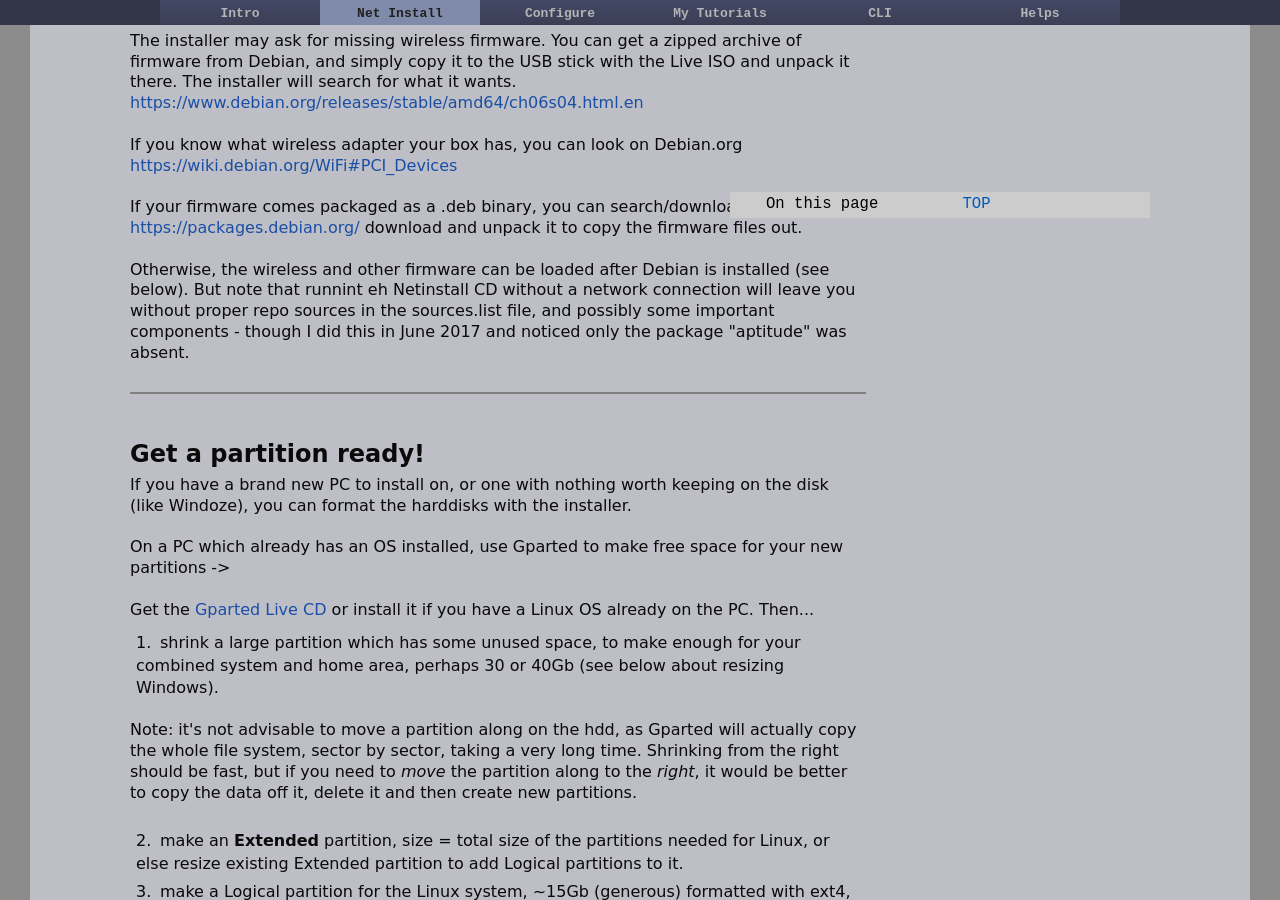
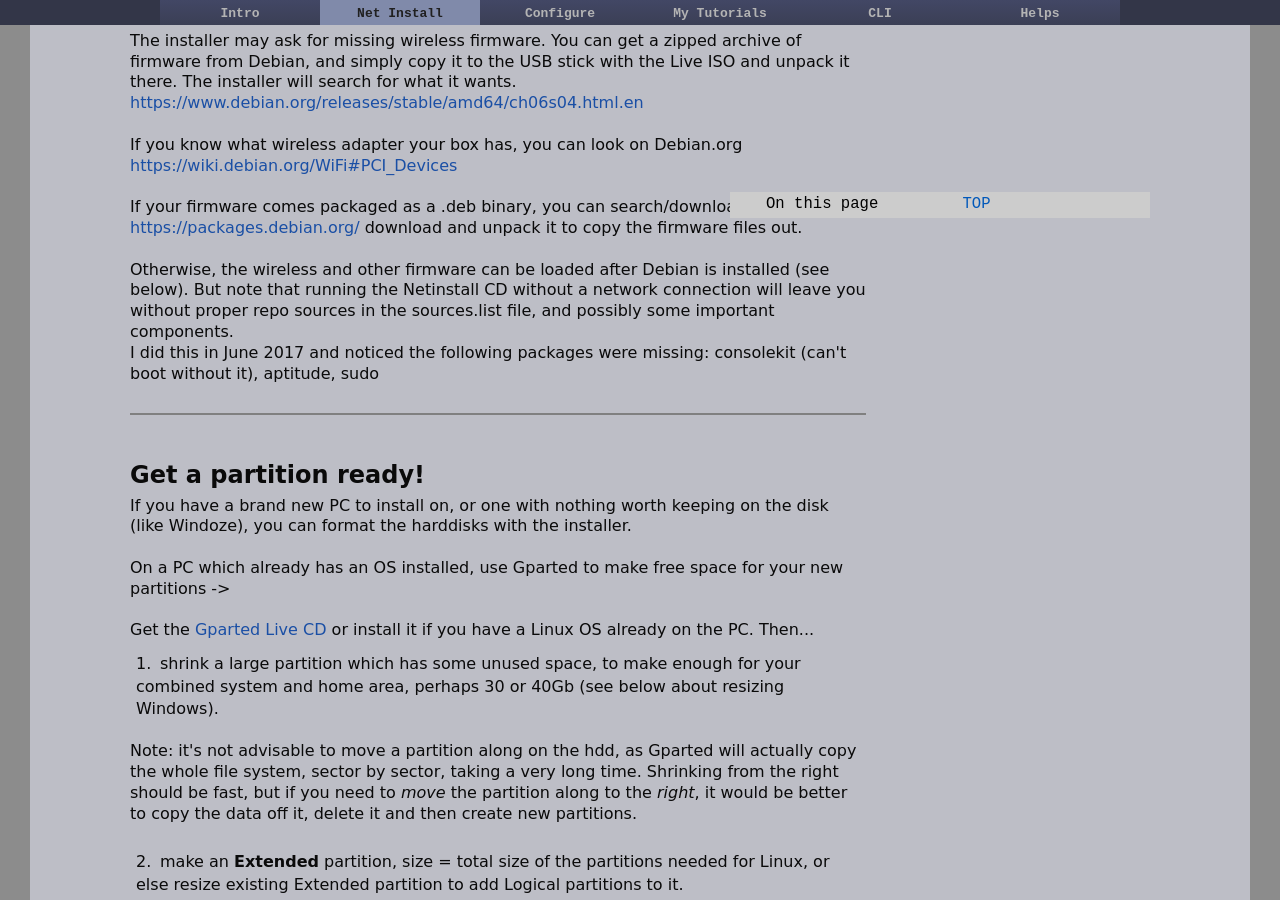
Before and after one commit to dquinton/debian-install, a Jekyll site: the page built from netinstall/step1.html, in a window 1280 px wide and 900 px high, scrolled down 3021 px. Built offline with Jekyll 4.4.1, drawn with Linux system fonts in a browser that asks for light colours; some of the changed text lies outside the part shown.

Commit message:
updating pages

```diff
--- a/config/plain-openbox.html
+++ b/config/plain-openbox.html
@@ -148,8 +148,7 @@
 
 <form>
 <textarea name="T" id="file" rows="1" cols="30">
-sudo nano /usr/bin/xs
-</textarea>
+sudo nano /usr/bin/xs</textarea>
 &nbsp;<input type="button" class="submitLink" value="Select all" onClick="javascript:this.form.T.focus();this.form.T.select();">
 </form>
 <form>
--- a/netinstall/step1.html
+++ b/netinstall/step1.html
@@ -179,7 +179,9 @@
 <br><br>
 If your firmware comes packaged as a .deb binary, you can search/download it from <a href="https://packages.debian.org/">https://packages.debian.org/</a> download and unpack it to copy the firmware files out.
 <br><br>
-Otherwise, the wireless and other firmware can be loaded after Debian is installed (see below). But note that runnint eh Netinstall CD without a network connection will leave you without proper repo sources in the sources.list file, and possibly some important components - though I did this in June 2017 and noticed only the package "aptitude" was absent.
+Otherwise, the wireless and other firmware can be loaded after Debian is installed (see below). But note that running the Netinstall CD without a network connection will leave you without proper repo sources in the sources.list file, and possibly some important components.
+<br>
+I did this in June 2017 and noticed the following packages were missing: consolekit (can't boot without it), aptitude, sudo
 
 <br><br>
 <hr noshade="noshade">
@@ -426,7 +429,7 @@
 as root, type
 <form>
 <textarea name="T" id="install" rows="3" cols="100">
-apt-get install xorg xfce4 lightdm wicd pm-utils hdparm cpufrequtils xfce4-power-manager chromium leafpad xfce4-notifyd tango-icon-theme dmz-cursor-theme moblin-cursor-theme rxvt-unicode aptitude bash-completion command-not-found htop gparted</textarea>
+apt-get install xorg xfce4 lightdm wicd pm-utils hdparm cpufrequtils xfce4-power-manager chromium leafpad xfce4-notifyd tango-icon-theme dmz-cursor-theme moblin-cursor-theme rxvt-unicode bash-completion command-not-found htop gparted</textarea>
 &nbsp;<input type="button" class="submitLink" value="Select all" onClick="javascript:this.form.T.focus();this.form.T.select();">
 </form>
 <br><br>
@@ -447,7 +450,7 @@
 
 <form>
 <textarea name="T" id="install" rows="3" cols="100">
-apt-get install xorg lxde lightdm lxtask xfce4-power-manager pm-utils hdparm cpufrequtils alsa-utils wicd chromium tango-icon-theme dmz-cursor-theme moblin-cursor-theme obconf obmenu lxappearance-obconf leafpad rxvt-unicode aptitude bash-completion command-not-found htop gparted</textarea>
+apt-get install xorg lxde lightdm lxtask xfce4-power-manager pm-utils hdparm cpufrequtils alsa-utils wicd chromium tango-icon-theme dmz-cursor-theme moblin-cursor-theme obconf obmenu lxappearance-obconf leafpad rxvt-unicode bash-completion command-not-found htop gparted</textarea>
 &nbsp;<input type="button" class="submitLink" value="Select all" onClick="javascript:this.form.T.focus();this.form.T.select();">
 </form>
 <br><br>
@@ -463,6 +466,16 @@
 To do that I leave out lxde and lightdm, and add instead: <span style="color:#7C2020">openbox lxpanel lxtask leafpad</span>.  Then at boot, when reaching the command prompt, just type "startx" and Enter.
 <br><br>
 <span class="ht">Warning! this is not perhaps a good idea for beginner Debian users.</span> Installing LXDE will be more straightforward. But see see my page, <a href="{{site.baseurl}}/config/plain-openbox.html">plain openbox</a> if this is the way you want to go!
+
+<br><br><br>
+ <b>In case you ran Netinstall without an internet connection</b>, you will need to check these are installed:
+
+<form>
+<textarea name="T" id="install" rows="1" cols="50">
+apt-get install consolekit aptitude sudo</textarea>
+&nbsp;<input type="button" class="submitLink" value="Select all" onClick="javascript:this.form.T.focus();this.form.T.select();">
+</form>
+
 
 <br><br>
 <hr noshade="noshade">
@@ -535,6 +548,8 @@
 adduser <username> sudo</textarea>
 &nbsp;<input type="button" class="submitLink" value="Select all" onClick="javascript:this.form.T.focus();this.form.T.select();">
 </form>
+<br>
+If there's no "sudoers" file just install sudo.
 
 <br>
 <hr noshade="noshade">
--- a/netinstall/step4.html
+++ b/netinstall/step4.html
@@ -359,7 +359,9 @@
 sudo apt-get update && sudo apt-get install qgis python-qgis </textarea>
 &nbsp;<input type="button" class="submitLink" value="Select all" onClick="javascript:this.form.T.focus();this.form.T.select();">
 </form>
-
+<br>
+Note: running testing you will need to add the "stretch" repo, not "jessie".<br>
+This may not be safe to do if running Devuan.
 <br><br>
 <hr noshade="noshade">
 <br><br>
--- a/tutorial/17-remote-install.html
+++ b/tutorial/17-remote-install.html
@@ -299,7 +299,7 @@
 <b>All other apps</b>
 <br>
 <textarea name="T" id="cmd" rows="6" cols="100">
-for p in mplayer2 gnome-mplayer vlc handbrake audacious gnome-sound-recorder lame gimp abcde eyed3 bashburn gtk2-engines gtk2-engines-xfce gtk3-engines-xfce gnome-color-chooser systemsettings xpdf x11-apps feh imagemagick xsel xvkbd w3m w3m-img atool mediainfo jhead ffmpegthumbnailer clipit uget clamtk gdmap bleachbit transmission ksnapshot kcharselect luckybackup meld regexxer xiphos fonts-sil-ezra rkhunter chkrootkit goldendict artha transmission easytag xfce4-notes-plugin hsasciicam bluefish catfish pyrenamer yelp xfburn xpad ;do echo $p config/package-lists/apps.list.chroot ;done</textarea>
+for p in mplayer2 gnome-mplayer vlc handbrake audacious gnome-sound-recorder lame gimp abcde eyed3 bashburn gtk2-engines gtk2-engines-xfce gtk3-engines-xfce gnome-color-chooser systemsettings xpdf x11-apps feh imagemagick xsel xvkbd w3m w3m-img atool mediainfo jhead ffmpegthumbnailer gpsbabel clipit uget clamtk gdmap bleachbit transmission ksnapshot kcharselect luckybackup meld regexxer xiphos fonts-sil-ezra rkhunter chkrootkit goldendict artha transmission easytag xfce4-notes-plugin hsasciicam bluefish catfish pyrenamer yelp xfburn xpad ;do echo $p config/package-lists/apps.list.chroot ;done</textarea>
 &nbsp;<input type="button" class="submitLink" value="Select all" onClick="javascript:this.form.T.focus();this.form.T.select();">
 </form>
 
```
Also changed, not shown: other parts of netinstall/step1.html (+3 -2 lines), netinstall/lxde-fast.html (+14 -4 lines), netinstall/upgrade.html (+15 -3 lines).
